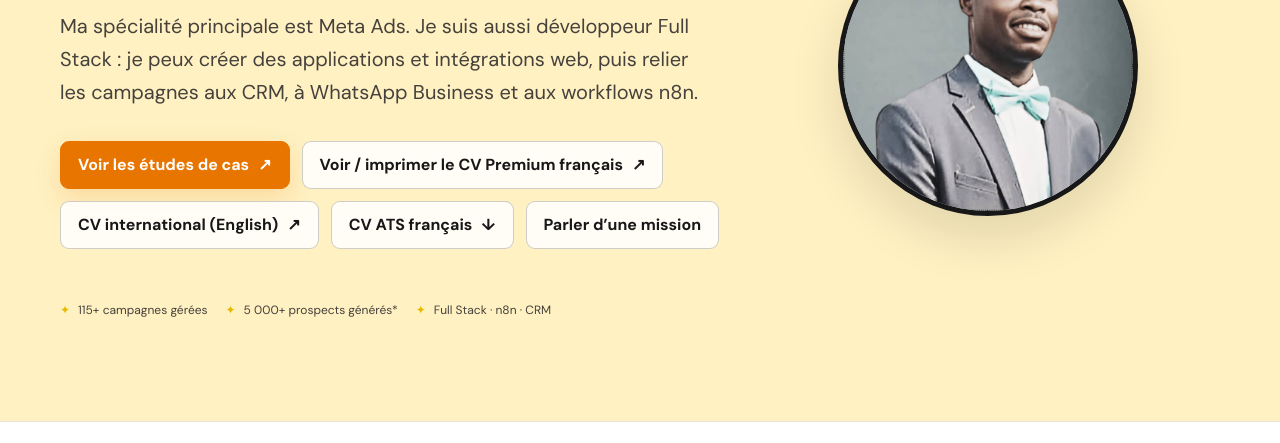
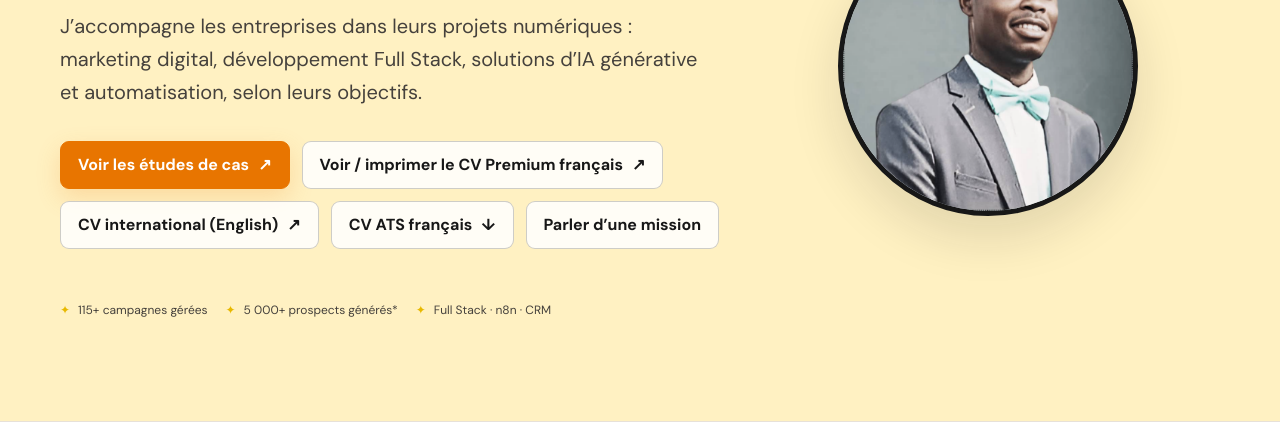
Before and after one commit to JDG-TECH1/godome-portfolio-cv, a plain HTML site: page index.html in a window 1280 px wide. Shown: the part 357-800 px from the top of the page. Drawn offline with Linux system fonts and the light colour scheme.

Commit message:
Broaden portfolio introduction
Co-authored-by: Copilot <223556219+Copilot@users.noreply.github.com>

```diff
--- a/index.html
+++ b/index.html
@@ -321,7 +321,7 @@
       <div class="hero-copy">
         <div class="kicker"><span class="status-dot" aria-hidden="true"></span> Spécialiste Meta Ads · Développeur Full Stack · Grand-Bassam, Côte d’Ivoire</div>
         <h1><span class="gradient-text">Meta Ads &amp;<br>Marketing Automation</span></h1>
-        <p>Ma spécialité principale est Meta Ads. Je suis aussi développeur Full Stack : je peux créer des applications et intégrations web, puis relier les campagnes aux CRM, à WhatsApp Business et aux workflows n8n.</p>
+        <p>J’accompagne les entreprises dans leurs projets numériques : marketing digital, développement Full Stack, solutions d’IA générative et automatisation, selon leurs objectifs.</p>
         <div class="hero-actions">
           <a class="button button-primary" href="#projets">Voir les études de cas <span aria-hidden="true">↗</span></a>
           <a class="button" href="CV-Jean-David-Godome.html">Voir / imprimer le CV Premium français <span aria-hidden="true">↗</span></a>
```
